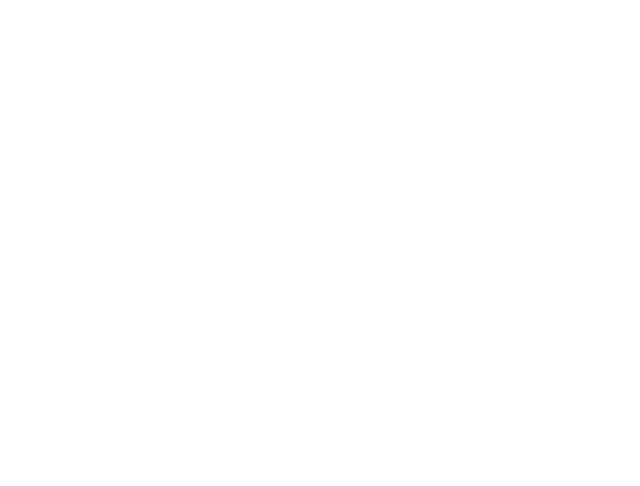
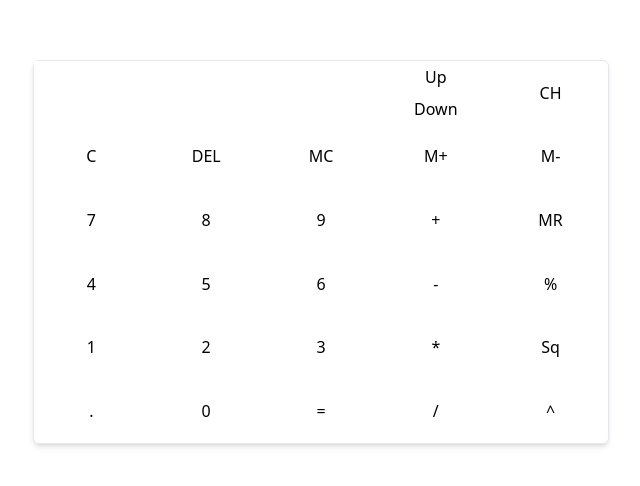
Before and after one commit to syed-razi/calculator, a React (Vite) app: page / in a window 1280 px wide. Shown: the part 148-634 px from the top of the page, without its empty margins (319-959 px from the left). Built offline with nearby package versions, Linux system fonts and the light colour scheme.

Commit message:
add calculator buttons

```diff
--- a/src/App.jsx
+++ b/src/App.jsx
@@ -1,8 +1,42 @@
 function App() {
   return (
-    <>
-      <div></div>
-    </>
+    <div className="flex h-screen items-center justify-center">
+      <div className="grid h-96 w-4/5 max-w-xl grid-cols-5 grid-rows-6 items-stretch justify-items-stretch rounded-md border shadow-md">
+        <div className="col-span-3 self-stretch justify-self-stretch">
+          <input className="h-full w-full" />
+        </div>
+        <div className="flex h-full w-full flex-col">
+          <button className="h-1/2">Up</button>
+          <button className="h-1/2">Down</button>
+        </div>
+        <button>CH</button>
+        <button>C</button>
+        <button>DEL</button>
+        <button>MC</button>
+        <button>M+</button>
+        <button>M-</button>
+        <button>7</button>
+        <button>8</button>
+        <button>9</button>
+        <button>+</button>
+        <button>MR</button>
+        <button>4</button>
+        <button>5</button>
+        <button>6</button>
+        <button>-</button>
+        <button>%</button>
+        <button>1</button>
+        <button>2</button>
+        <button>3</button>
+        <button>*</button>
+        <button>Sq</button>
+        <button>.</button>
+        <button>0</button>
+        <button>=</button>
+        <button>/</button>
+        <button>^</button>
+      </div>
+    </div>
   );
 }
 
```
